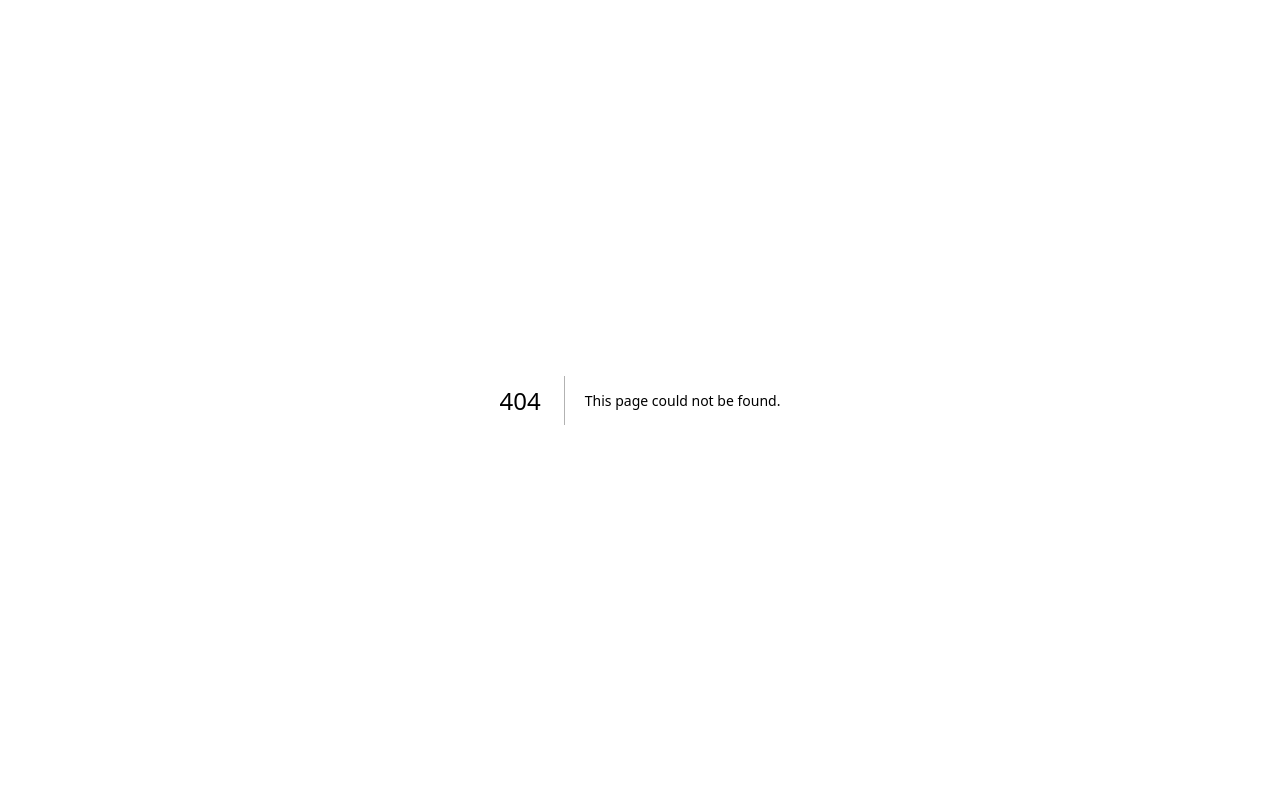
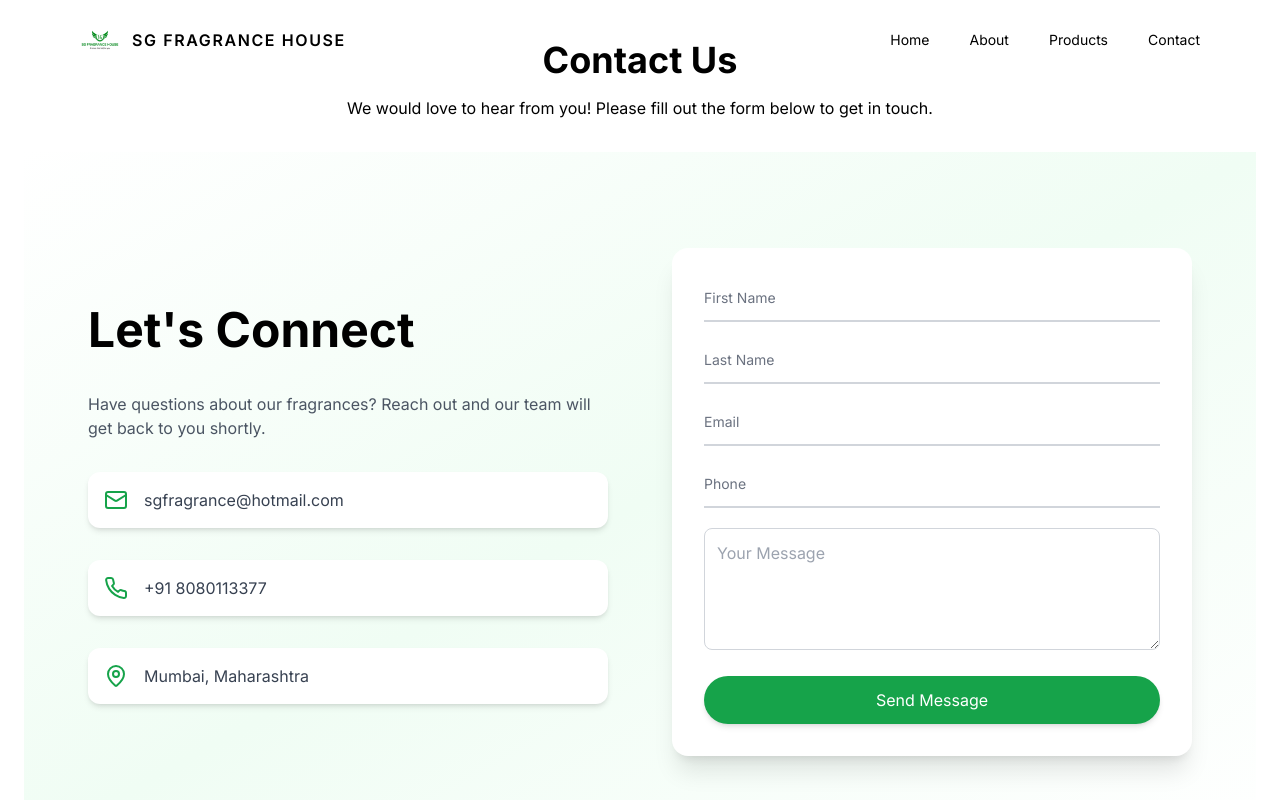
Before and after one commit to Trupti840/oriental-aromatics, a Next.js app: page /contact in a window 1280 px wide. Before the commit this address had no page. Shown: the top 800 px of the page. Built offline with nearby package versions, Linux system fonts and the light colour scheme.

Commit message:
update the contact us from

```diff
--- /dev/null
+++ b/app/api/contact/route.ts
@@ -0,0 +1,47 @@
+import { NextResponse } from "next/server";
+import nodemailer from "nodemailer";
+
+export async function POST(req: Request) {
+  try {
+    const body = await req.json();
+    const { firstName, lastName, email, phone, description } = body;
+
+    // ✅ Basic validation
+    if (!firstName || !lastName || !email || !phone || !description) {
+      return NextResponse.json(
+        { error: "All fields are required" },
+        { status: 400 }
+      );
+    }
+
+    // ✅ Email transporter
+    const transporter = nodemailer.createTransport({
+      service: "gmail",
+      auth: {
+        user: process.env.EMAIL_USER,
+        pass: process.env.EMAIL_PASS, // app password
+      },
+    });
+
+    // ✅ Send email
+    await transporter.sendMail({
+      from: `"Contact Form" <${process.env.EMAIL_USER}>`,
+      to: process.env.EMAIL_TO,
+      subject: "New Contact Form Submission",
+      html: `
+        <h2>New Inquiry</h2>
+        <p><b>Name:</b> ${firstName} ${lastName}</p>
+        <p><b>Email:</b> ${email}</p>
+        <p><b>Phone:</b> ${phone}</p>
+        <p><b>Message:</b> ${description}</p>
+      `,
+    });
+
+    return NextResponse.json({ success: true });
+  } catch (error) {
+    return NextResponse.json(
+      { error: "Something went wrong" },
+      { status: 500 }
+    );
+  }
+}
--- /dev/null
+++ b/app/contact/page.tsx
@@ -0,0 +1,22 @@
+import Navbar from "@/components/Navbar";
+import Footer from "@/components/Footer";
+import ContactForm from "@/components/ContactForm";
+
+export default function ContactPage() {
+  return (
+    <div className="flex flex-col min-h-screen">
+      <Navbar />
+      <main className="flex-grow">
+        <div className="container mx-auto px-6 py-10">
+          <h1 className="text-4xl font-bold mb-4 text-center">Contact Us</h1>
+          <p className="text-center mb-8">
+            We would love to hear from you! Please fill out the form below to
+            get in touch.
+          </p>
+          <ContactForm />
+        </div>
+      </main>
+      <Footer />
+    </div>
+  );
+}
--- a/app/layout.tsx
+++ b/app/layout.tsx
@@ -1,6 +1,7 @@
 import type { Metadata } from "next";
 import { Inter } from "next/font/google";
 import "./globals.css";
+import { Toaster } from "react-hot-toast";
 
 const inter = Inter({ subsets: ["latin"] });
 
@@ -25,7 +26,10 @@ export default function RootLayout({
 }) {
   return (
     <html lang="en">
-      <body className={inter.className}>{children}</body>
+      <body className={inter.className}>
+        <Toaster position="top-right" />
+        {children}
+      </body>
     </html>
   );
 }
--- a/components/ContactForm.tsx
+++ b/components/ContactForm.tsx
@@ -1,113 +1,160 @@
 "use client";
-import { motion } from "framer-motion";
-import { useInView } from "framer-motion";
+
+import { motion, useInView } from "framer-motion";
 import { useRef, useState } from "react";
 import { Mail, Phone, MapPin } from "lucide-react";
+import toast from "react-hot-toast";
 
 const ContactForm = () => {
+  const [loading, setLoading] = useState(false);
+
   const [formData, setFormData] = useState({
     firstName: "",
     lastName: "",
     email: "",
     phone: "",
+    description: "",
   });
+
   const ref = useRef(null);
   const isInView = useInView(ref, { once: true });
 
-  const handleSubmit = (e: React.FormEvent) => {
+  const handleChange = (e: any) => {
+    const { name, value } = e.target;
+    setFormData({ ...formData, [name]: value });
+  };
+
+  // ✅ Email validation
+  const isValidEmail = (email: string) =>
+    /^[^\s@]+@[^\s@]+\.[^\s@]+$/.test(email);
+
+  const handleSubmit = async (e: any) => {
     e.preventDefault();
-    console.log("Form submitted:", formData);
+
+    if (!isValidEmail(formData.email)) {
+      return toast.error("Invalid email format");
+    }
+
+    setLoading(true);
+
+    try {
+      const res = await fetch("/api/contact", {
+        method: "POST",
+        body: JSON.stringify(formData),
+      });
+
+      const data = await res.json();
+
+      if (!res.ok) throw new Error(data.error);
+
+      toast.success("Message sent successfully 🎉");
+
+      // reset
+      setFormData({
+        firstName: "",
+        lastName: "",
+        email: "",
+        phone: "",
+        description: "",
+      });
+    } catch (err: any) {
+      toast.error(err.message || "Something went wrong");
+    } finally {
+      setLoading(false);
+    }
   };
 
   return (
     <section
-      id="contact"
       ref={ref}
-      className="section-padding py-32 bg-oriental-dark text-white"
+      className="py-24 bg-gradient-to-br from-white via-green-50 to-white"
     >
-      <div className="max-w-6xl mx-auto grid lg:grid-cols-2 gap-16 items-center">
+      <div className="max-w-6xl mx-auto grid lg:grid-cols-2 gap-16 items-center px-6">
+
+        {/* LEFT SIDE */}
         <motion.div
-          initial={{ opacity: 0, x: -50 }}
+          initial={{ opacity: 0, x: -80 }}
           animate={isInView ? { opacity: 1, x: 0 } : {}}
           transition={{ duration: 0.8 }}
           className="space-y-8"
         >
-          <h2 className="font-display text-5xl md:text-6xl font-black">
-            Get In Touch
+          <h2 className="text-5xl font-bold text-black leading-tight">
+            Let's Connect
           </h2>
-          <div className="space-y-6">
-            <div className="flex items-center space-x-4 p-4 bg-white/10 rounded-2xl">
-              <Mail className="w-6 h-6" />
-              <span className="text-lg">info@orientalaromatics.com</span>
-            </div>
-            <div className="flex items-center space-x-4 p-4 bg-white/10 rounded-2xl">
-              <Phone className="w-6 h-6" />
-              <span className="text-lg">+91 22 4094 6000</span>
-            </div>
-            <div className="flex items-start space-x-4 p-4 bg-white/10 rounded-2xl">
-              <MapPin className="w-6 h-6 mt-1 flex-shrink-0" />
-              <span className="text-lg leading-relaxed">
-                Plot No. A-37, TTC Industrial Area, M.I.D.C., Mahape, Navi
-                Mumbai - 400710, India
+
+          <p className="text-gray-600">
+            Have questions about our fragrances? Reach out and our team will get
+            back to you shortly.
+          </p>
+
+          {/* Contact cards */}
+          {[Mail, Phone, MapPin].map((Icon, i) => (
+            <motion.div
+              key={i}
+              whileHover={{ scale: 1.05 }}
+              className="flex items-center space-x-4 p-4 bg-white shadow-md rounded-xl"
+            >
+              <Icon className="w-6 h-6 text-green-600" />
+              <span className="text-gray-700">
+                {i === 0 && "sgfragrance@hotmail.com"}
+                {i === 1 && "+91 8080113377"}
+                {i === 2 && "Mumbai, Maharashtra"}
               </span>
-            </div>
-          </div>
+            </motion.div>
+          ))}
         </motion.div>
 
+        {/* FORM */}
         <motion.form
           onSubmit={handleSubmit}
-          initial={{ opacity: 0, x: 50 }}
+          initial={{ opacity: 0, x: 80 }}
           animate={isInView ? { opacity: 1, x: 0 } : {}}
-          transition={{ duration: 0.8, delay: 0.2 }}
-          className="space-y-6"
+          transition={{ duration: 0.8 }}
+          className="bg-white p-8 rounded-2xl shadow-xl space-y-5"
         >
-          <div className="grid md:grid-cols-2 gap-6">
-            <input
-              type="text"
-              placeholder="First Name"
-              value={formData.firstName}
-              onChange={(e) =>
-                setFormData({ ...formData, firstName: e.target.value })
-              }
-              className="w-full p-6 bg-white/10 border border-white/20 rounded-2xl text-white placeholder-white/70 focus:outline-none focus:ring-2 focus:ring-oriental-gold focus:border-transparent transition-all"
-              required
-            />
-            <input
-              type="text"
-              placeholder="Last Name"
-              value={formData.lastName}
-              onChange={(e) =>
-                setFormData({ ...formData, lastName: e.target.value })
-              }
-              className="w-full p-6 bg-white/10 border border-white/20 rounded-2xl text-white placeholder-white/70 focus:outline-none focus:ring-2 focus:ring-oriental-gold focus:border-transparent transition-all"
-              required
-            />
-          </div>
-          <input
-            type="email"
-            placeholder="Email Address"
-            value={formData.email}
-            onChange={(e) =>
-              setFormData({ ...formData, email: e.target.value })
-            }
-            className="w-full p-6 bg-white/10 border border-white/20 rounded-2xl text-white placeholder-white/70 focus:outline-none focus:ring-2 focus:ring-oriental-gold focus:border-transparent transition-all"
+          {/* Floating Inputs */}
+          {["firstName", "lastName", "email", "phone"].map((field) => (
+            <div key={field} className="relative">
+              <input
+                type="text"
+                name={field}
+                value={(formData as any)[field]}
+                onChange={handleChange}
+                required
+                className="peer w-full border-b-2 border-gray-300 focus:border-green-600 outline-none py-2 placeholder-transparent"
+                placeholder={field}
+              />
+              <label className="absolute left-0 top-2 text-gray-500 text-sm transition-all
+                peer-placeholder-shown:top-2 peer-placeholder-shown:text-sm
+                peer-focus:-top-3 peer-focus:text-xs peer-focus:text-green-600">
+                {field === "firstName" && "First Name"}
+                {field === "lastName" && "Last Name"}
+                {field === "email" && "Email"}
+                {field === "phone" && "Phone"}
+              </label>
+            </div>
+          ))}
+
+          {/* Textarea */}
+          <textarea
+            name="description"
+            value={formData.description}
+            onChange={handleChange}
             required
+            rows={4}
+            placeholder="Your Message"
+            className="w-full border border-gray-300 rounded-lg p-3 focus:ring-2 focus:ring-green-600 outline-none"
           />
-          <input
-            type="tel"
-            placeholder="Phone Number"
-            value={formData.phone}
-            onChange={(e) =>
-              setFormData({ ...formData, phone: e.target.value })
-            }
-            className="w-full p-6 bg-white/10 border border-white/20 rounded-2xl text-white placeholder-white/70 focus:outline-none focus:ring-2 focus:ring-oriental-gold focus:border-transparent transition-all"
-          />
-          <button
-            type="submit"
-            className="w-full p-6 bg-oriental-gold text-oriental-dark font-semibold text-xl rounded-2xl hover:bg-opacity-90 transform hover:scale-[1.02] transition-all duration-300 shadow-2xl"
+
+          {/* Button */}
+          <motion.button
+            whileTap={{ scale: 0.95 }}
+            whileHover={{ scale: 1.05 }}
+            disabled={loading}
+            className="w-full bg-green-600 text-white py-3 rounded-full shadow-md hover:bg-green-800 transition"
           >
-            Send Message
-          </button>
+            {loading ? "Sending..." : "Send Message"}
+          </motion.button>
         </motion.form>
       </div>
     </section>
--- a/components/Navbar.tsx
+++ b/components/Navbar.tsx
@@ -25,7 +25,6 @@ const Navbar = () => {
       }`}
     >
       <div className="w-full px-6 md:px-12 lg:px-20 flex justify-between items-center">
-
         {/* Logo + Brand */}
         <div className="flex items-center space-x-3">
           <img
@@ -45,15 +44,24 @@ const Navbar = () => {
             Home
           </Link>
 
-           <Link href="/about" className="text-sm text-black hover:text-green-700">
+          <Link
+            href="/about"
+            className="text-sm text-black hover:text-green-700"
+          >
             About
           </Link>
 
-           <Link href="/#explore-section" className="text-sm text-black hover:text-green-700">
+          <Link
+            href="/#explore-section"
+            className="text-sm text-black hover:text-green-700"
+          >
             Products
           </Link>
 
-           <Link href="/#contact" className="text-sm text-black hover:text-green-700">
+          <Link
+            href="/contact"
+            className="text-sm text-black hover:text-green-700"
+          >
             Contact
           </Link>
         </nav>
--- a/package.json
+++ b/package.json
@@ -13,12 +13,15 @@
     "framer-motion": "^11.18.2",
     "lucide-react": "^0.441.0",
     "next": "14.2.3",
+    "nodemailer": "^8.0.7",
     "react": "^18",
     "react-dom": "^18",
+    "react-hot-toast": "^2.6.0",
     "react-icons": "^5.6.0"
   },
   "devDependencies": {
     "@types/node": "^20",
+    "@types/nodemailer": "^8.0.0",
     "@types/react": "^18",
     "@types/react-dom": "^18",
     "autoprefixer": "^10.4.27",
```
Also changed, not shown: 1 other file (tests, documents, lock files or other folders). Lines whose indentation alone changed are shown as unchanged.
